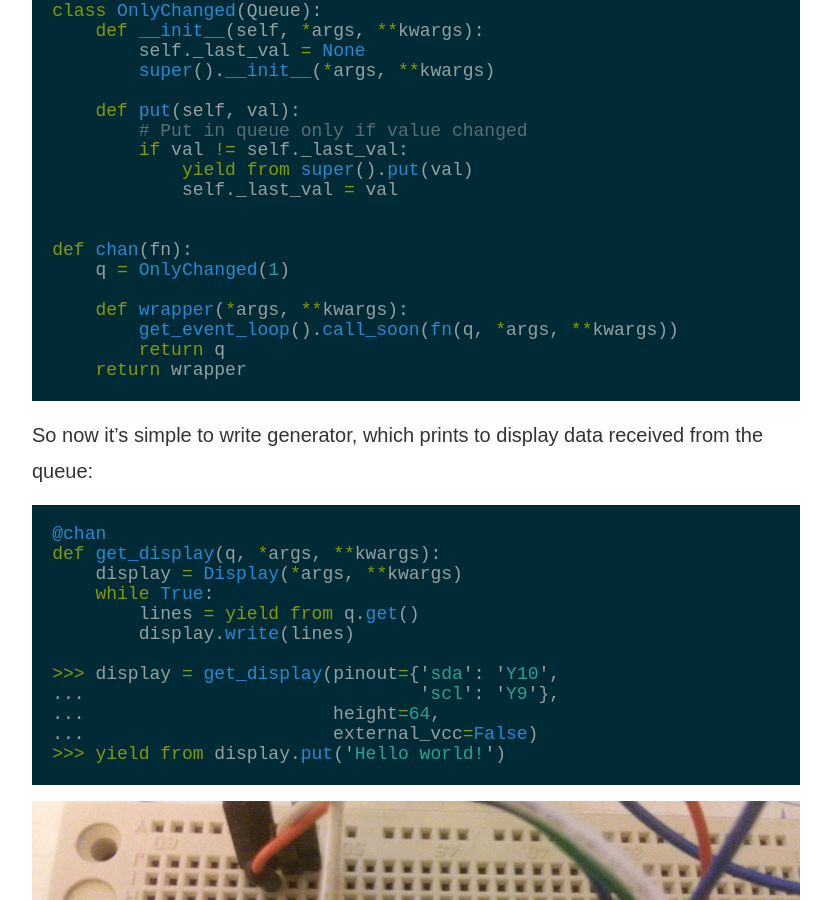
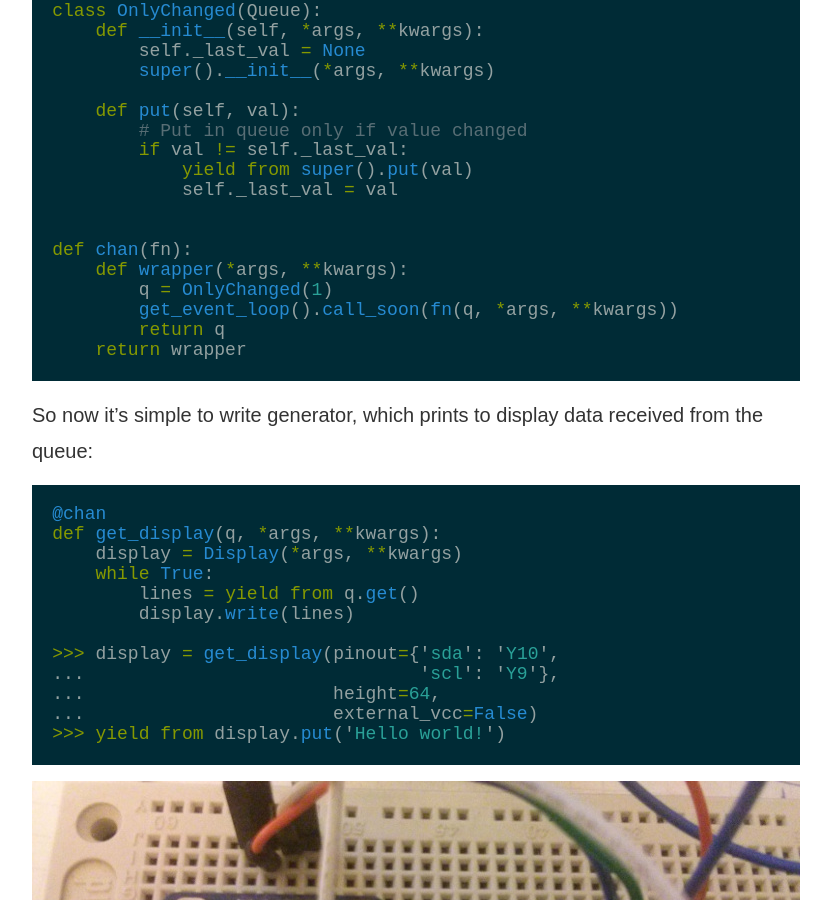
Before and after one commit to nvbn/nvbn.github.io, a Jekyll site: the page built from _posts/2014-12-21-pyboard-uasyncio-csp.md, in a window 1280 px wide and 900 px high, scrolled down 1032 px. Shown: the whole window, without its empty margins (224-1055 px from the left). Built offline with Jekyll 4.4.1, drawn with Linux system fonts in a browser that asks for light colours; Markdown is read by kramdown in place of the engine named in the settings; comment, search, counter and statistics services are not loaded.

Commit message:
Fix bug in code

```diff
--- a/_posts/2014-12-21-pyboard-uasyncio-csp.md
+++ b/_posts/2014-12-21-pyboard-uasyncio-csp.md
@@ -36,9 +36,8 @@ class OnlyChanged(Queue):
 
 
 def chan(fn):
-    q = OnlyChanged(1)
-
     def wrapper(*args, **kwargs):
+        q = OnlyChanged(1)
         get_event_loop().call_soon(fn(q, *args, **kwargs))
         return q
     return wrapper
```
